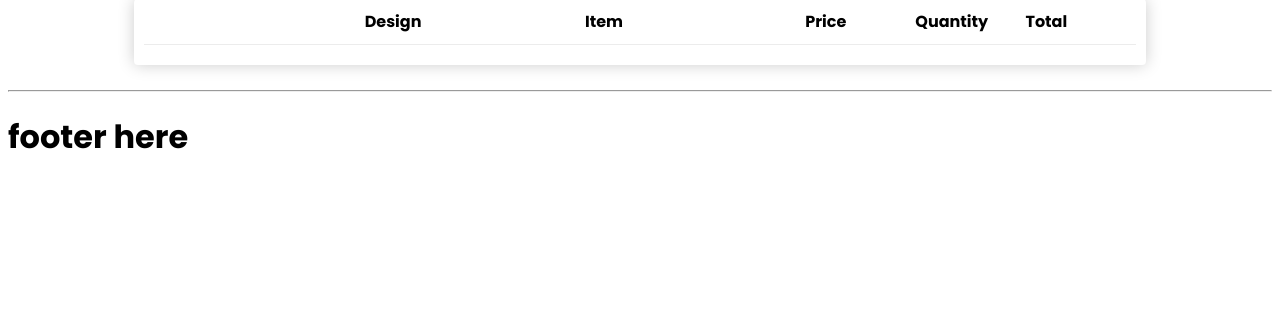
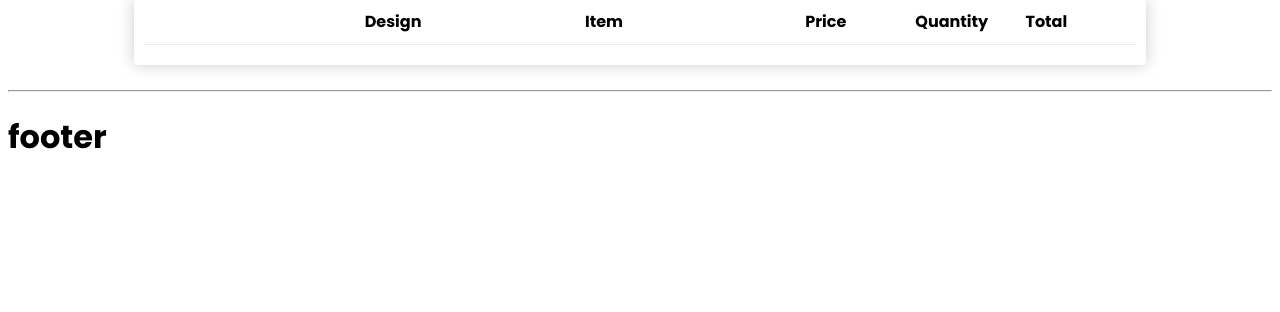
Before and after one commit to DelaCerna-WebDev2/TasaShop, a Django app: page /cart/ in a window 1280 px wide. Shown: the part 328-640 px from the top of the page. Run offline with Django 3.2, Linux system fonts and the light colour scheme.

Commit message:
try lang for gitpush

```diff
--- a/MShop/templates/mainpage.html
+++ b/MShop/templates/mainpage.html
@@ -38,6 +38,6 @@
 	</div>
 <!-- JS here, if meron -->
 	<hr style="color: red">
-	<h1>footer here</h1>
+	<h1>footer</h1>
 </body>
 </html>
```
